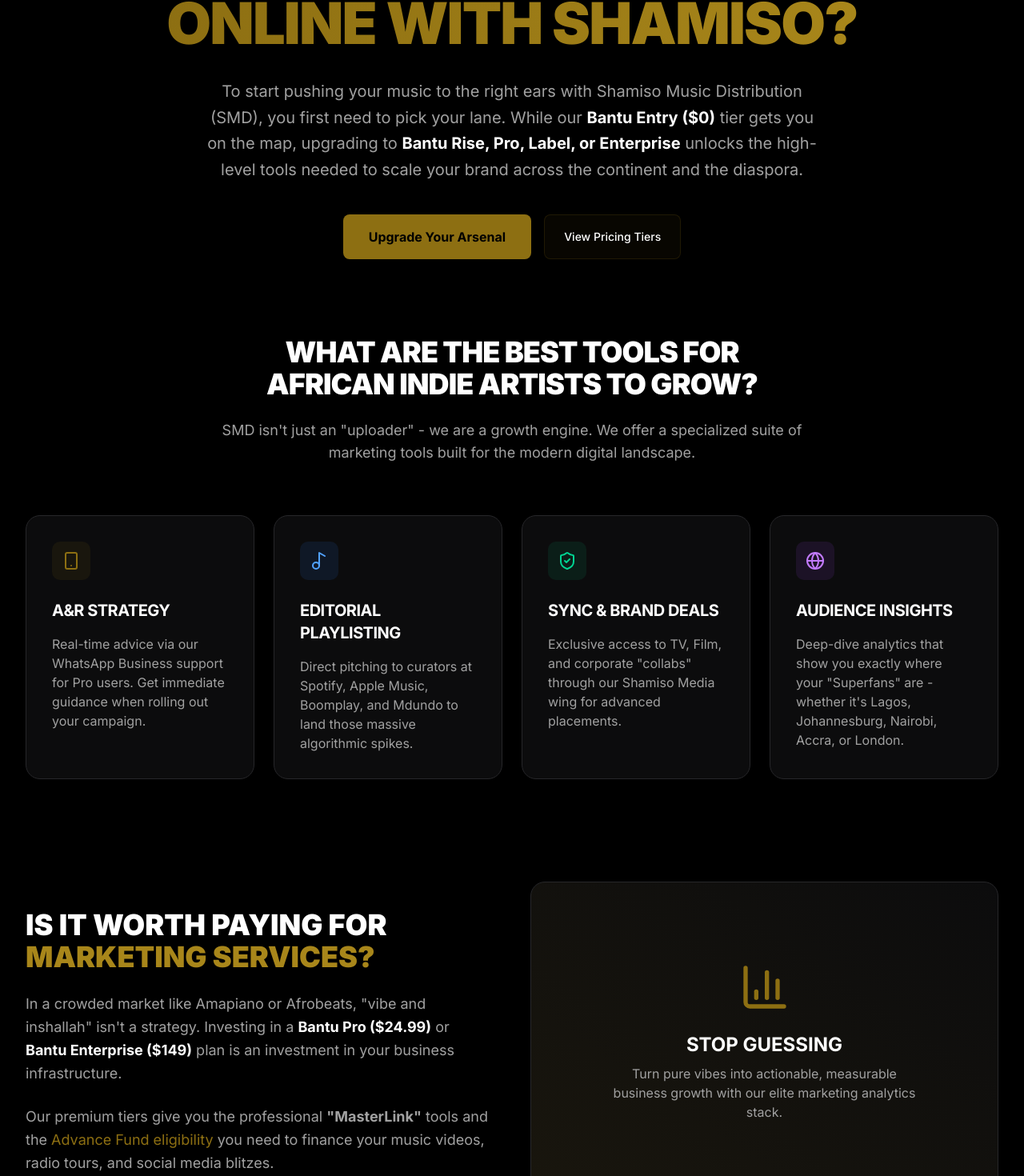
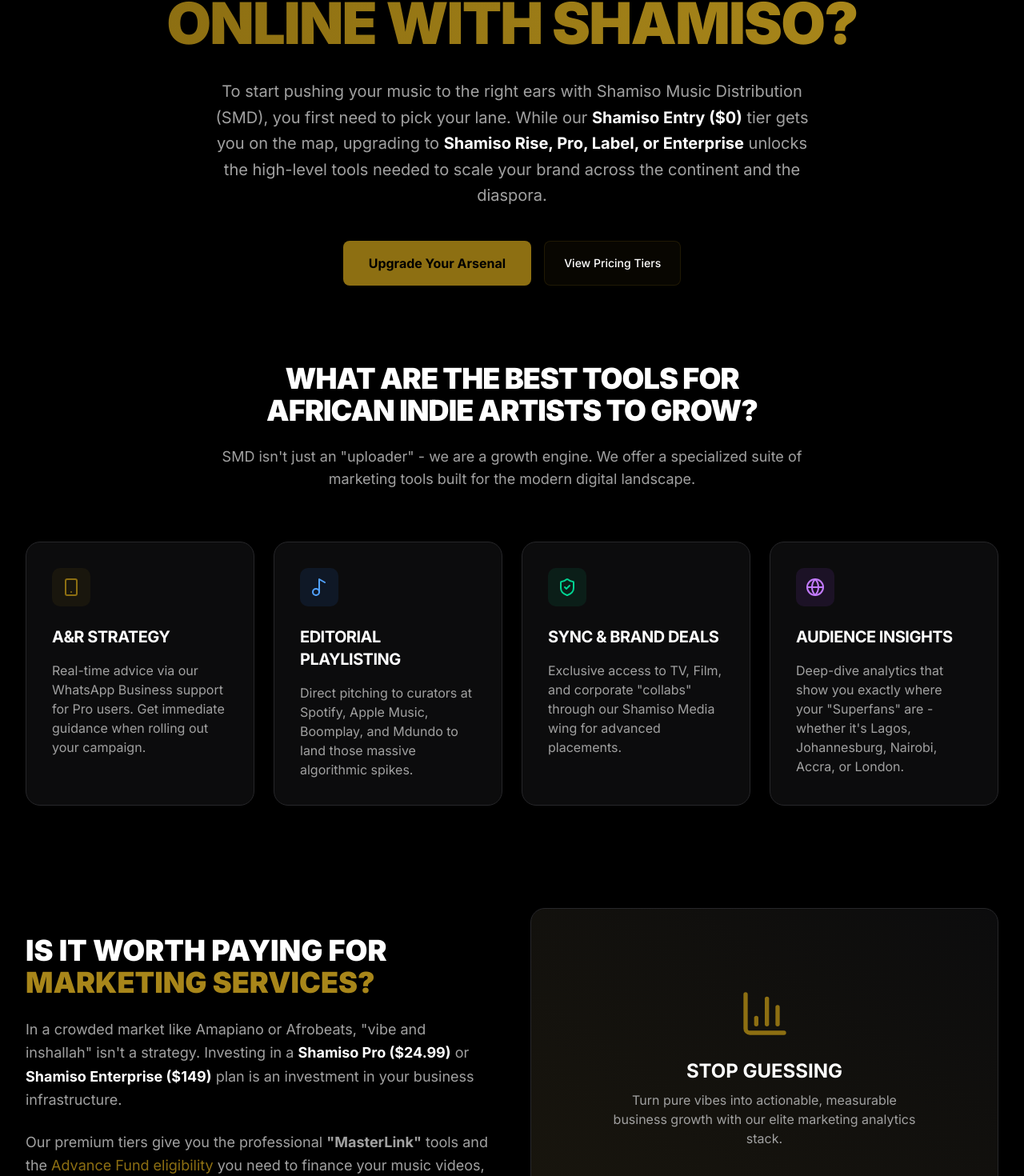
Before and after one commit to kudanmedia/shamiso-v3, a Next.js app: page /promote-music in a window 1280 px wide. Shown: the part 256-1726 px from the top of the page at 80% size. Built offline with nearby package versions, Linux system fonts and the light colour scheme; no server answers.

Commit message:
BANTU TO SHAMISO

```diff
--- a/src/app/promote-music/page.tsx
+++ b/src/app/promote-music/page.tsx
@@ -32,7 +32,7 @@
                         <span className="text-transparent bg-clip-text bg-gradient-to-r from-shamiso-gold to-shamiso-gold-bright">Online With Shamiso?</span>
                     </h1>
                     <p className="mx-auto mb-10 max-w-3xl text-xl leading-relaxed text-neutral-400">
-                        To start pushing your music to the right ears with Shamiso Music Distribution (SMD), you first need to pick your lane. While our <span className="text-white font-bold">Bantu Entry ($0)</span> tier gets you on the map, upgrading to <span className="text-white font-bold">Bantu Rise, Pro, Label, or Enterprise</span> unlocks the high-level tools needed to scale your brand across the continent and the diaspora.
+                        To start pushing your music to the right ears with Shamiso Music Distribution (SMD), you first need to pick your lane. While our <span className="text-white font-bold">Shamiso Entry ($0)</span> tier gets you on the map, upgrading to <span className="text-white font-bold">Shamiso Rise, Pro, Label, or Enterprise</span> unlocks the high-level tools needed to scale your brand across the continent and the diaspora.
                     </p>
                     <div className="flex flex-col justify-center gap-4 sm:flex-row">
                         <Link href="/signup">
@@ -113,7 +113,7 @@
                             Is it worth paying for<br /> <span className="text-shamiso-gold-bright">Marketing Services?</span>
                         </h2>
                         <p className="text-lg text-neutral-400 leading-relaxed">
-                            In a crowded market like Amapiano or Afrobeats, "vibe and inshallah" isn't a strategy. Investing in a <span className="text-white font-bold">Bantu Pro ($24.99)</span> or <span className="text-white font-bold">Bantu Enterprise ($149)</span> plan is an investment in your business infrastructure.
+                            In a crowded market like Amapiano or Afrobeats, "vibe and inshallah" isn't a strategy. Investing in a <span className="text-white font-bold">Shamiso Pro ($24.99)</span> or <span className="text-white font-bold">Shamiso Enterprise ($149)</span> plan is an investment in your business infrastructure.
                         </p>
                         <p className="text-lg text-neutral-400 leading-relaxed">
                             Our premium tiers give you the professional <strong>"MasterLink"</strong> tools and the <span className="text-shamiso-gold">Advance Fund eligibility</span> you need to finance your music videos, radio tours, and social media blitzes.
@@ -211,7 +211,7 @@
                         Preparation is everything. For every release, SMD generates a custom <strong>SmartLink</strong>. This is a single landing page you can share on your WhatsApp Status or Instagram Bio. It allows your fans to <strong>"Pre-Save"</strong> your track so it lands in their library the second it drops.
                     </p>
                     <p className="max-w-2xl mx-auto text-sm text-neutral-400 mb-10 relative z-10">
-                        Once the music is live, our Bantu Pro and Bantu Enterprise artists can then leverage our Sync Briefs and Brand Partnership portal to keep the momentum going long after release day.
+                        Once the music is live, our Shamiso Pro and Shamiso Enterprise artists can then leverage our Sync Briefs and Brand Partnership portal to keep the momentum going long after release day.
                     </p>
                     <Link href="/signup">
                         <Button size="lg" className="h-14 bg-white text-black hover:bg-neutral-200 font-bold uppercase tracking-wider relative z-10 shadow-xl transition-transform hover:scale-105">
--- a/src/components/FAQ.tsx
+++ b/src/components/FAQ.tsx
@@ -16,7 +16,7 @@
                 </p>
                 <ul className="list-disc pl-5 space-y-2">
                     <li><strong>Finalise Your Tracks:</strong> Record your music in high-quality WAV or FLAC format. Ensure your mixing is crisp and club-ready.</li>
-                    <li><strong>Join the SMD Family:</strong> Sign up for a Shamiso Music Distribution account and build your Artist Profile. You can link existing Spotify and Apple Music pages or set up brand-new profiles. Choose the plan that fits your hustle: Bantu Entry, Bantu Pro, Bantu Label, or Bantu Enterprise.</li>
+                    <li><strong>Join the SMD Family:</strong> Sign up for a Shamiso Music Distribution account and build your Artist Profile. You can link existing Spotify and Apple Music pages or set up brand-new profiles. Choose the plan that fits your hustle: Shamiso Entry, Shamiso Pro, Shamiso Label, or Shamiso Enterprise.</li>
                     <li><strong>Upload Your Content:</strong> Drop your audio files and "metadata" (track titles, high-res cover art, and featured artists). You can even use our built-in Mastering tools to give your songs that professional edge.</li>
                     <li><strong>Lock in the Paperwork:</strong> Enter your release details and add your collaborators to the Smart-Split system. This ensures everyone—from the producer to the featured vocalist - gets their royalties automatically.</li>
                     <li><strong>Review and Fire:</strong> Submit your release for the SMD team to audit. Pro, Label, and Enterprise artists can pick their own release dates to align with their "Link Up" events or social media blitzes.</li>
@@ -33,11 +33,11 @@
                     SMD is for the culture. We work with everyone - from Amapiano producers in Pretoria and Afrobeats stars in Lagos to Zimdancehall chanters, Kuduro, Bongoflava and Genge/Singeli artists. Whether you’re just dropping your first freestyle or you’re a household name, we have a plan for your stage:
                 </p>
                 <ul className="list-disc pl-5 space-y-2">
-                    <li><strong>BANTU ENTRY ($0):</strong> Perfect for those just starting their journey. You get Unlimited Music Distribution to all major stores while only paying a 15% commission on your earnings. It’s the best way to build your data and get discovered.</li>
-                    <li><strong>BANTU RISE ($24.99/year):</strong> Designed for the career artist. You keep 100% of your streaming royalties and get unlimited releases. This plan is built to displace expensive global competitors by offering local WhatsApp support.</li>
-                    <li><strong>BANTU PRO (Bespoke):</strong> Designed for the career artist. You keep 100% of your streaming royalties and get unlimited releases. This plan is built to displace expensive global competitors by offering local WhatsApp support.</li>
-                    <li><strong>BANTU LABEL ($79/year):</strong> For the local moguls running a stable. Manage multiple artists, enjoy automated ZAR/Naira/KES royalty splits, and use custom ISRC/UPC codes to own your data.</li>
-                    <li><strong>BANTU ENTERPRISE (Bespoke):</strong> Our top-tier partnership. You get hands-on support from our Artist Relations team and exclusive eligibility for the $2M Shamiso Capital Advance Fund.</li>
+                    <li><strong>SHAMISO ENTRY ($0):</strong> Perfect for those just starting their journey. You get Unlimited Music Distribution to all major stores while only paying a 15% commission on your earnings. It’s the best way to build your data and get discovered.</li>
+                    <li><strong>SHAMISO RISE ($24.99/year):</strong> Designed for the career artist. You keep 100% of your streaming royalties and get unlimited releases. This plan is built to displace expensive global competitors by offering local WhatsApp support.</li>
+                    <li><strong>SHAMISO PRO:</strong> Designed for the career artist. You keep 100% of your streaming royalties and get unlimited releases. This plan is built to displace expensive global competitors by offering local WhatsApp support.</li>
+                    <li><strong>SHAMISO LABEL ($79/year):</strong> For the local moguls running a stable. Manage multiple artists, enjoy automated ZAR/Naira/KES royalty splits, and use custom ISRC/UPC codes to own your data.</li>
+                    <li><strong>SHAMISO ENTERPRISE (SHAMISO PRO):</strong> Our top-tier partnership. You get hands-on support from our Artist Relations team and exclusive eligibility for the $2M Shamiso Capital Advance Fund.</li>
                 </ul>
             </div>
         )
@@ -83,7 +83,7 @@
                 <p>It depends on your plan:</p>
                 <ul className="list-disc pl-5 space-y-2">
                     <li><strong>ENTRY:</strong> We take a 15% commission on royalties. There is no annual subscription fee.</li>
-                    <li><strong>BANTU RISE, BANTU PRO, BANTU LABEL, & BANTU ENTERPRISE:</strong> You keep 100% of your streaming royalties. You pay a flat annual fee, and we take 0% commission on your streams.</li>
+                    <li><strong>SHAMISO RISE, SHAMISO PRO, SHAMISO LABEL, & SHAMISO ENTERPRISE:</strong> You keep 100% of your streaming royalties. You pay a flat annual fee, and we take 0% commission on your streams.</li>
                 </ul>
             </div>
         )
--- a/src/components/PricingSection.tsx
+++ b/src/components/PricingSection.tsx
@@ -11,7 +11,7 @@
 
 const artistPlans = [
     {
-        name: "BANTU FREE",
+        name: "SHAMISO ENTRY",
         price: "$0",
         period: "per year",
         description: "Best for basics.",
@@ -28,7 +28,7 @@
         icon: Zap,
     },
     {
-        name: "BANTU RISE",
+        name: "SHAMISO RISE",
         price: "$19.99",
         period: "/ year",
         description: "Most popular for growing artists.",
@@ -46,7 +46,7 @@
         icon: Zap,
     },
     {
-        name: "BESPOKE",
+        name: "SHAMISO PRO",
         price: "Invite",
         period: "Only",
         description: "For heavyweights & viral stars.",
@@ -109,7 +109,7 @@
     { pillar: "Store Speed", f: "14 business days", r: "14 business days", b: "White-glove priority" },
     { pillar: "Monetization", f: "Social Media (TikTok/IG)", r: "YouTube Content ID", b: "YouTube Content ID" },
     { pillar: "Financials", f: "Monthly Payments", r: "Monthly payments", b: "Monthly payments" },
-    { pillar: "Collaborators", f: "Split Pay (Unlimited)", r: "Split Pay (Unlimited)", b: "Bespoke royalty splits" },
+    { pillar: "Collaborators", f: "Split Pay (Unlimited)", r: "Split Pay (Unlimited)", b: "SHAMISO PRO royalty splits" },
     { pillar: "Mastering", f: "Paid Service", r: "Paid Service", b: "Paid Service" },
     { pillar: "Fan Tools", f: "ArtistPages", r: "MasterLinks & Fan Data", b: "Custom Rollout Strategy" },
 ];
@@ -173,9 +173,9 @@
                                     <thead>
                                         <tr className="bg-white/5">
                                             <th className="px-6 py-4 text-xs font-bold uppercase text-neutral-500">Feature Pillar</th>
-                                            <th className="px-6 py-4 text-xs font-bold uppercase text-white">BANTU FREE</th>
-                                            <th className="px-6 py-4 text-xs font-bold uppercase text-shamiso-gold-bright">BANTU RISE</th>
-                                            <th className="px-6 py-4 text-xs font-bold uppercase text-white">BESPOKE</th>
+                                            <th className="px-6 py-4 text-xs font-bold uppercase text-white">SHAMISO ENTRY</th>
+                                            <th className="px-6 py-4 text-xs font-bold uppercase text-shamiso-gold-bright">SHAMISO RISE</th>
+                                            <th className="px-6 py-4 text-xs font-bold uppercase text-white">SHAMISO PRO</th>
                                         </tr>
                                     </thead>
                                     <tbody className="divide-y divide-white/5">
@@ -254,7 +254,7 @@
                     <plan.icon className="h-6 w-6" />
                 </div>
 
-                <div className="text-[10px] font-black uppercase tracking-widest text-shamiso-gold/60 mb-1">{plan.name === "BANTU FREE" || plan.name === "BANTU RISE" || plan.name === "BESPOKE" ? "Artist Tier" : "Label Tier"}</div>
+                <div className="text-[10px] font-black uppercase tracking-widest text-shamiso-gold/60 mb-1">{plan.name === "SHAMISO ENTRY" || plan.name === "SHAMISO RISE" || plan.name === "SHAMISO PRO" ? "Artist Tier" : "Label Tier"}</div>
                 <h3 className="text-xl font-bold text-white uppercase tracking-tight">{plan.name}</h3>
                 <div className="mt-4 flex items-baseline">
                     <span className="text-4xl font-black text-white">{plan.price}</span>
```
